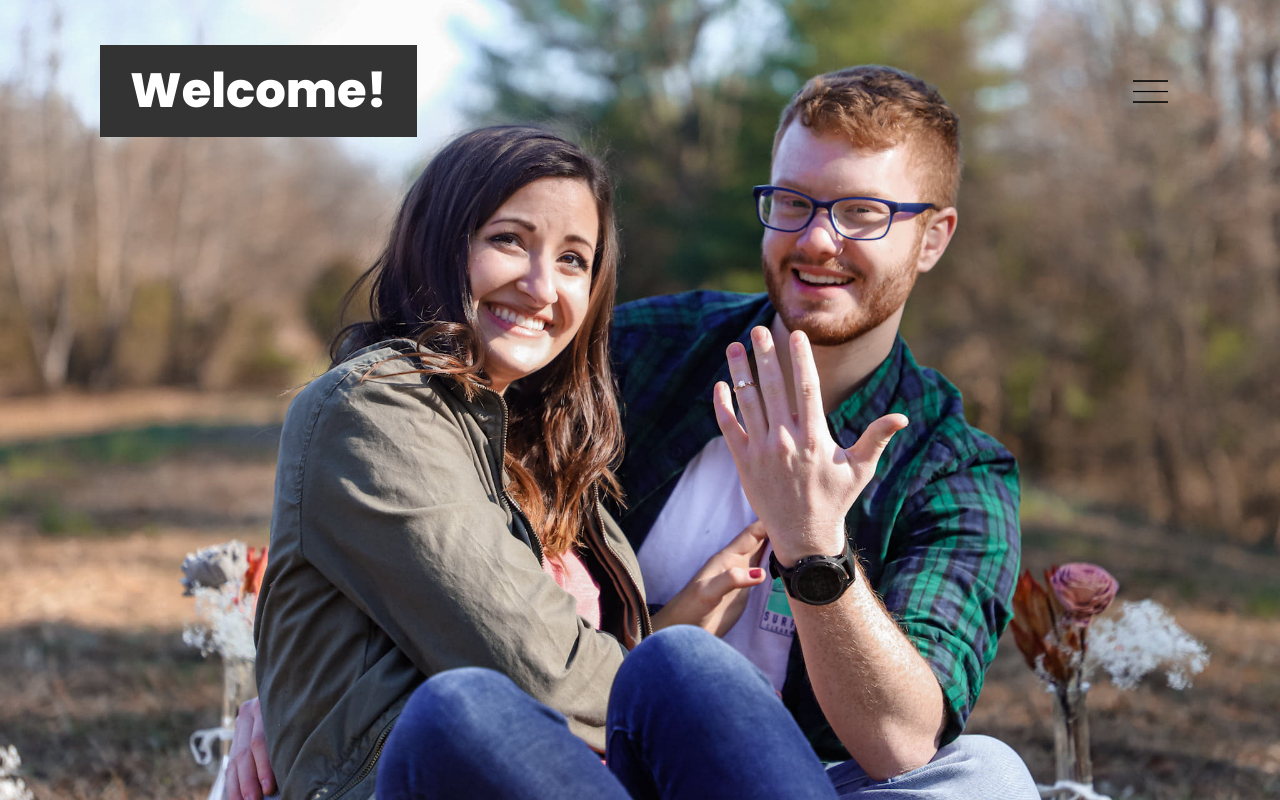
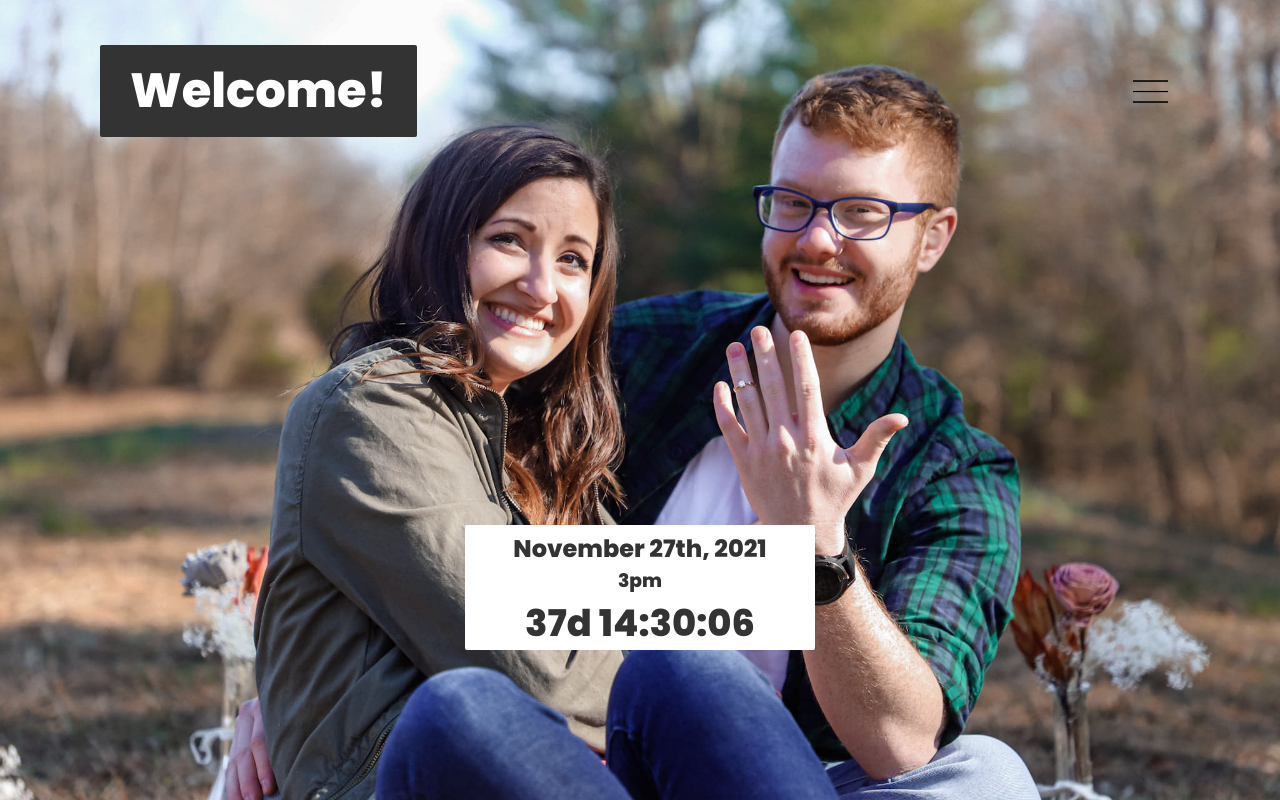
Before and after one commit to seanposton4/EngagementSite, a plain HTML site: page index.html in a window 1280 px wide. Drawn offline with Linux system fonts and the light colour scheme.

Commit message:
added countdown timer

```diff
--- a/index.html
+++ b/index.html
@@ -17,6 +17,14 @@
 			<h2>Welcome!</h2>
 			<div class="toggle"></div>
 		</header>
+
+		<div class="countdown-timer">
+			<div class="countdown-content">
+				<h2>November 27th, 2021</h2>
+				<h3>3pm</h3>
+				<h1 id="timer"></h1>
+			</div>
+		</div>
 
 		<picture style="overflow: hidden;">
 			<source srcset="pics/mobilehome.png" media="(max-width: 600px)" />
--- a/script.js
+++ b/script.js
@@ -21,7 +21,6 @@ function rsvpBoxSizing () {
     }
 }
 
-
 function toggleMenu () {
     /*
     Purpose: insert active class to move showcase over and display hidden menu
@@ -36,5 +35,73 @@ function toggleMenu () {
     });
 }
 
+function displayCountdown () {
+    /*
+    Purpose: display countdown timer until wedding
+    Author: Sean Poston
+    */
+    var currentLocation = window.location;
+    if (currentLocation['pathname'] === '/index.html') {
+        const weddingDate = new Date('Nov 27, 2021 15:00:00').getTime();
+
+        //run the function once to immediately display
+        //otherwise, it will wait one second.
+        let times = calculateCountdown(weddingDate);
+        if (times[4] >= 0) {
+            document.getElementById('timer').innerHTML = times[0] + "d " + times[1] + ":"
+                + times[2] + ":" + times[3];
+        }
+        else {
+            document.getElementById('timer').innerHTML = "We're married!";
+        }
+
+        //loop the countdown timer every 1 second and update display
+        let loop = setInterval(function() {
+            let times = calculateCountdown(weddingDate);
+
+            document.getElementById('timer').innerHTML = times[0] + "d " + times[1] + ":"
+                + times[2] + ":" + times[3];
+
+            //if timer is at 0, break loop and display we're married
+            if (times[4] <= 0) {
+                document.getElementById('timer').innerHTML = "We're married!";
+                clearInterval(loop);
+            }
+        }, 1000)
+    }
+}
+
+function calculateCountdown (weddingDate) {
+    /*
+    Purpose: calculate the time till the wedding and return the data in an array
+    Author: Sean Poston
+    */
+    let now = new Date().getTime();
+
+    let timeLeft = weddingDate - now;
+
+    let days = Math.floor(timeLeft / (1000 * 60 * 60 * 24));
+    let hours = Math.floor((timeLeft % (1000 * 60 * 60 * 24)) / (1000 * 60 * 60));
+    let minutes = Math.floor((timeLeft % (1000 * 60 * 60)) / (1000 * 60));
+    let seconds = Math.floor((timeLeft % (1000 * 60)) / 1000);
+
+    //convert to two digits if fewer than two
+    if (days < 10) {days = '0' + days;}
+    if (hours < 10) {hours = '0' + hours;}
+    if (minutes < 10) {minutes = '0' + minutes;}
+    if (seconds < 10) {seconds = '0' + seconds;}
+
+    let times = [
+        days,
+        hours,
+        minutes,
+        seconds,
+        timeLeft
+    ];
+
+    return times;
+}
+
 rsvpBoxSizing();
 toggleMenu();
+displayCountdown();
--- a/style.css
+++ b/style.css
@@ -49,6 +49,7 @@
 	font-size: 3em;
 	color:#fff;
 	background-color: #333;
+	border-radius: 2px;
 	padding: 10px 30px;
 }
 
@@ -119,6 +120,23 @@
 
 .menu ul li a:hover {
 	color:rgb(128, 128, 128);
+}
+
+.countdown-timer {
+	background-color: white;
+	width: 350px;
+	height: 125px;
+	z-index: 2;
+	margin: auto;
+	margin-bottom:50px;
+	text-align: center;
+	border-radius: 2px;
+}
+.countdown-timer h1 {
+	font-size: 2.3rem;
+}
+.countdown-content {
+	margin-top: 6px;
 }
 
 .text {
```
Lines whose indentation alone changed are shown as unchanged.
